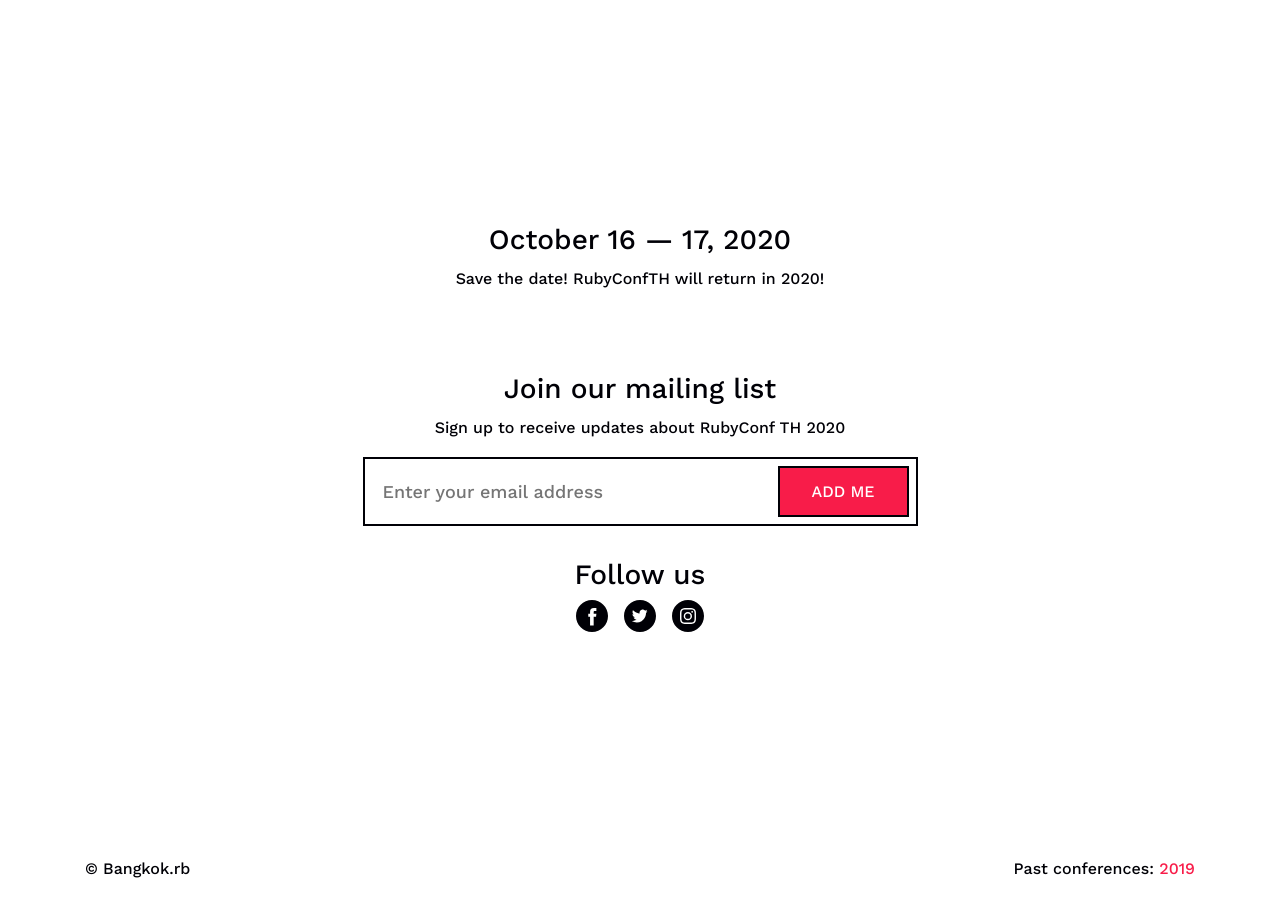
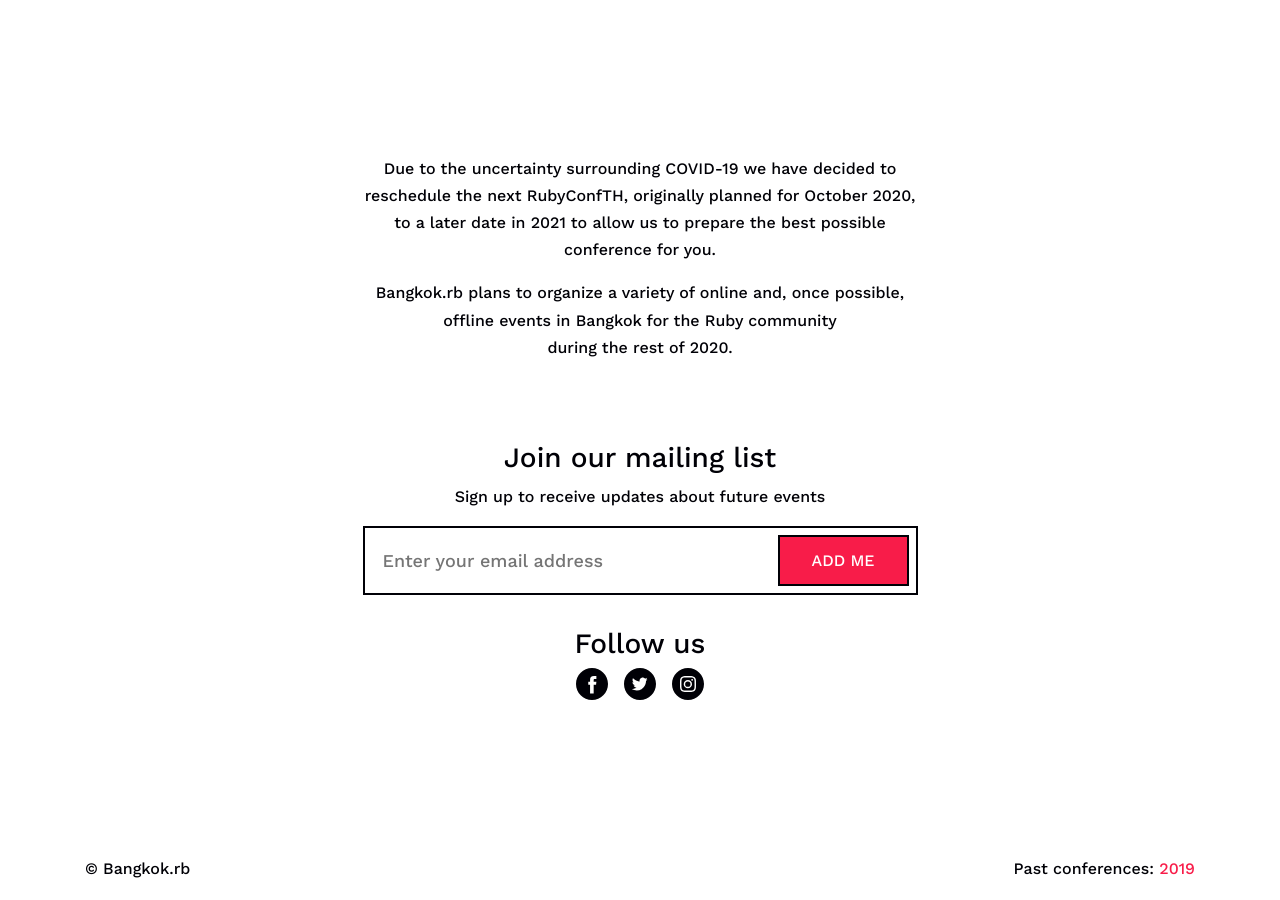
Before and after one commit to bangkokrb/rubyconfth, a Jekyll site: the page built from index.md, in a window 1280 px wide. Built offline with Jekyll 4.4.1, drawn with Linux system fonts in a browser that asks for light colours; comment, search, counter and statistics services are not loaded.

Commit message:
Cancellation announcement of RubyConf TH 2020 (#151)
* Add announcement of the cancellation of RubyConf TH 2020

* tweak punctuation

Co-authored-by: Matt Mayer <matt@matthewmayer.co.uk>

```diff
--- a/_sass/screens/_home.scss
+++ b/_sass/screens/_home.scss
@@ -4,9 +4,9 @@
   align-items: center;
 }
 
+.home .cancellation-announcement,
 .home .mailing-list,
-.home .social-platform,
-.home .save-the-date {
+.home .social-platform {
   text-align: center;
 
   @include media-breakpoint-up('md') {
@@ -15,7 +15,7 @@
   }
 }
 
-.home .save-the-date {
+.home .cancellation-announcement {
   padding-bottom: 4rem;
 }
 
--- a/index.md
+++ b/index.md
@@ -4,14 +4,14 @@
 permalink: /
 ---
 
-<section class="save-the-date">
-  <h3>October 16 — 17, 2020</h3>
-  <p>Save the date! RubyConfTH will return in 2020!</p>
+<section class="cancellation-announcement">
+  <p>Due to the uncertainty surrounding COVID-19 we have decided to reschedule the next RubyConfTH, originally planned for October 2020, to a later date in 2021 to allow us to prepare the best possible conference for you.</p>
+  <p>Bangkok.rb plans to organize a variety of online and, once possible, offline events in Bangkok for the Ruby community <br /> during the rest of 2020.</p>
 </section>
 
 <section class="mailing-list">
   <h3>Join our mailing list</h3>
-  <p class="mailing-list__text">Sign up to receive updates about RubyConf TH 2020</p>
+  <p class="mailing-list__text">Sign up to receive updates about future events</p>
 
   {% include form-mailing-list.html %}
 </section>
```
